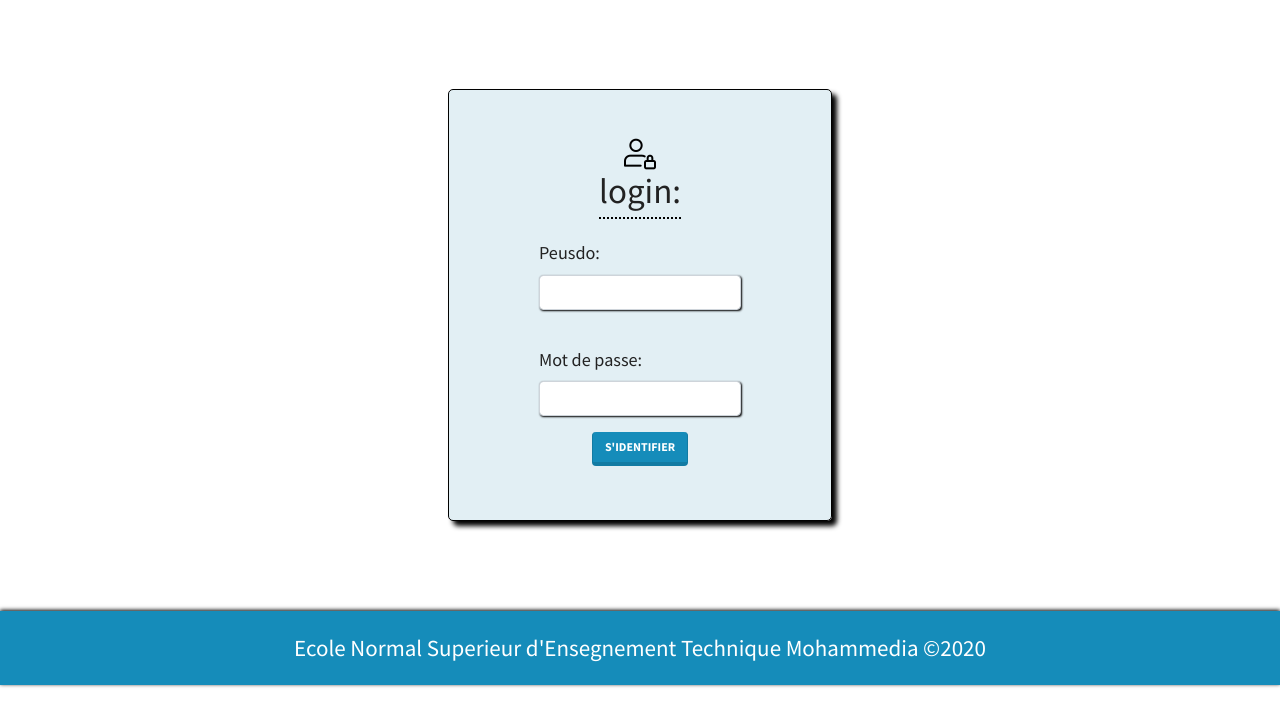
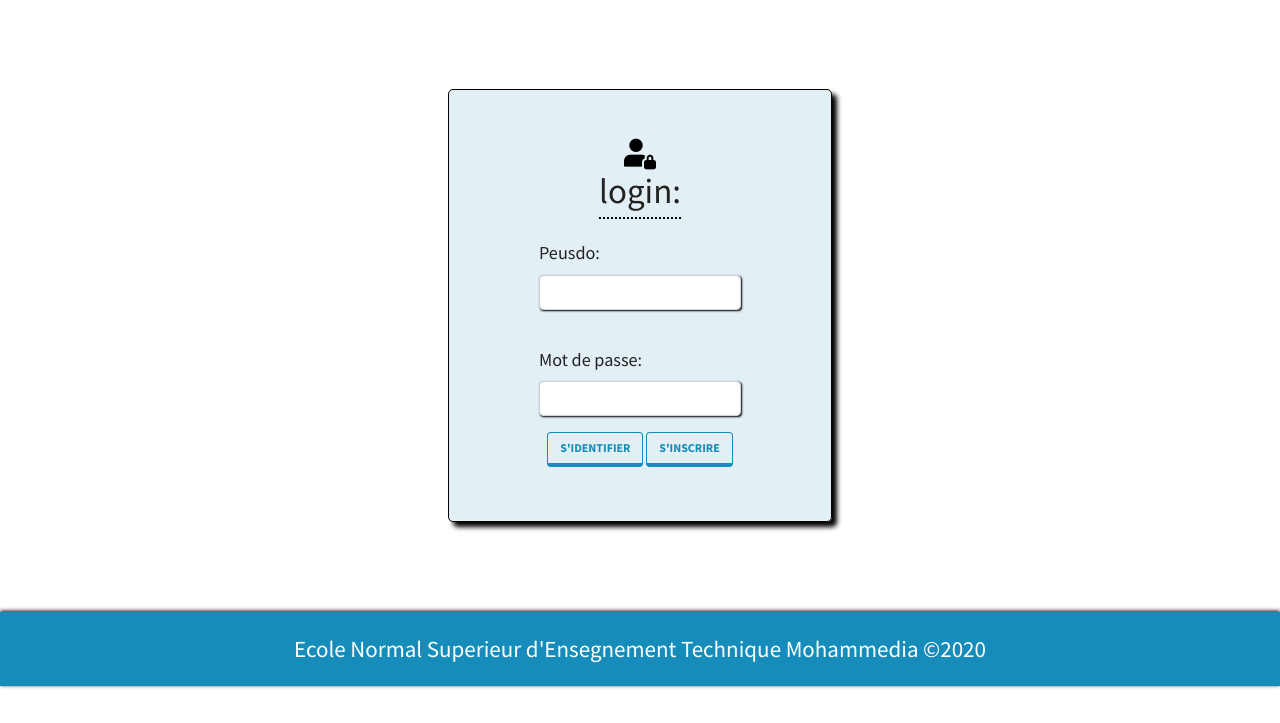
Before and after one commit to Yasser-NADIR/Stage, a PHP site: page /stage/login.php in a window 1280 px wide. Shown: the part 77-800 px from the top of the page. Run offline with PHP 8.4, Linux system fonts and the light colour scheme.

Commit message:
les derniers touche apropos la page login

```diff
--- a/login.php
+++ b/login.php
@@ -65,10 +65,10 @@
         <?php endforeach;?>
     </ul>
 <?php endif;?>
-<div class="Xmx-auto Xmt-4 box-form">
+<div class="box-form">
     <form action="" method="post">
         <div class="d-flex justify-content-center flex-column m-2">
-            <h1 class="text-center"><img src="Static/img/login2.png" alt=""> login:</h1>
+            <h1 class="text-center"><img src="Static/img/login.png" alt=""> login:</h1>
             <div class="form-group">
                 <div class="mx-auto">
                     <label for="">Peusdo:</label>
@@ -82,7 +82,8 @@
                 </div>
             </div>
             <div class="mx-auto">
-                <button type="submit" class="btn btn-primary">S'identifier</button>
+                <button type="submit" class="btn btn-outline-primary">S'identifier</button>
+                <a href="register.php" class="btn btn-outline-primary">S'inscrire</a>
             </div>
         </div>
     </form>
```
